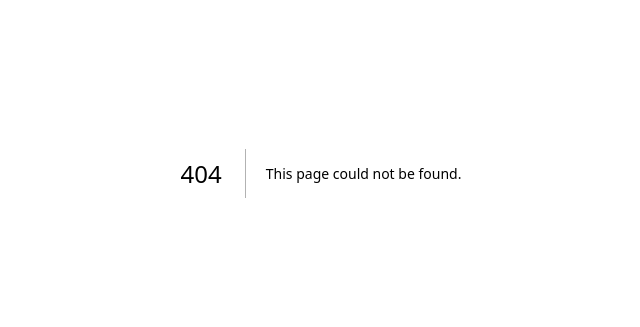
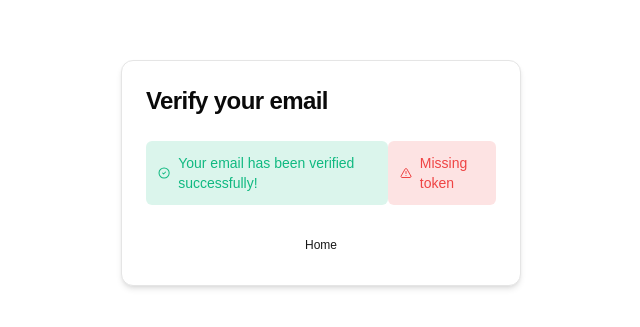
Before and after one commit to antonyjes/passwordmanager, a Next.js app: page /auth/verify-email in a window 1280 px wide. Before the commit this address had no page. Shown: the part 227-554 px from the top of the page, without its empty margins (319-959 px from the left). Built offline with nearby package versions, Linux system fonts and the light colour scheme.

Commit message:
set email for verify

```diff
--- /dev/null
+++ b/app/auth/verify-email/page.tsx
@@ -0,0 +1,46 @@
+"use client";
+
+import { CardWrapper } from "@/components/card-wrapper";
+import { FormError } from "@/components/form-error";
+import { FormSuccess } from "@/components/form-success";
+import { useSearchParams } from "next/navigation";
+import { useCallback, useEffect, useState } from "react";
+import { BeatLoader } from "react-spinners";
+
+const VerifyEmail = () => {
+  const [error, setError] = useState<string | undefined>();
+  const [success, setSuccess] = useState<string | undefined>();
+
+  const searchParams = useSearchParams();
+
+  const token = searchParams.get("token");
+
+  const onVerify = useCallback(() => {
+    if (success || error) return;
+
+    if (!token) {
+      setError("Missing token");
+      return;
+    }
+  }, [success, error, token]);
+
+  useEffect(() => {
+    onVerify();
+  }, [onVerify]);
+
+  return (
+    <CardWrapper
+      headerLabel="Verify your email"
+      backButtonLabel="Home"
+      backButtonHref="/home"
+    >
+      <div className="flex items-center w-full justify-center">
+        {!success && !error && <BeatLoader />}
+        <FormSuccess message="Your email has been verified successfully!" />
+        {!success && <FormError message={error} />}
+      </div>
+    </CardWrapper>
+  );
+};
+
+export default VerifyEmail;
--- /dev/null
+++ b/components/form-error.tsx
@@ -0,0 +1,16 @@
+import { TriangleAlert } from "lucide-react";
+
+interface FormErrorProps {
+  message?: string;
+}
+
+export const FormError = ({ message }: FormErrorProps) => {
+  if (!message) return null;
+
+  return (
+    <div className="bg-destructive/15 p-3 rounded-md flex items-center gap-x-2 text-sm text-destructive">
+      <TriangleAlert className="w-4 h-4" />
+      <p>{message}</p>
+    </div>
+  );
+};
--- /dev/null
+++ b/components/form-success.tsx
@@ -0,0 +1,16 @@
+import { CircleCheck } from "lucide-react";
+
+interface FormSuccessProps {
+  message?: string;
+}
+
+export const FormSuccess = ({ message }: FormSuccessProps) => {
+  if (!message) return null;
+
+  return (
+    <div className="bg-emerald-500/15 p-3 rounded-md flex items-center gap-x-2 text-sm text-emerald-500">
+      <CircleCheck className="w-4 h-4" />
+      <p>{message}</p>
+    </div>
+  );
+};
--- a/package.json
+++ b/package.json
@@ -27,6 +27,7 @@
     "react-dom": "^18.3.1",
     "react-hook-form": "^7.53.2",
     "react-icons": "^5.4.0",
+    "react-spinners": "^0.15.0",
     "resend": "^4.0.1",
     "tailwind-merge": "^2.5.5",
     "tailwindcss-animate": "^1.0.7",
```
Also changed, not shown: lib/mail.ts (added, +32 -0 lines), 1 other file (tests, documents, lock files or other folders).
